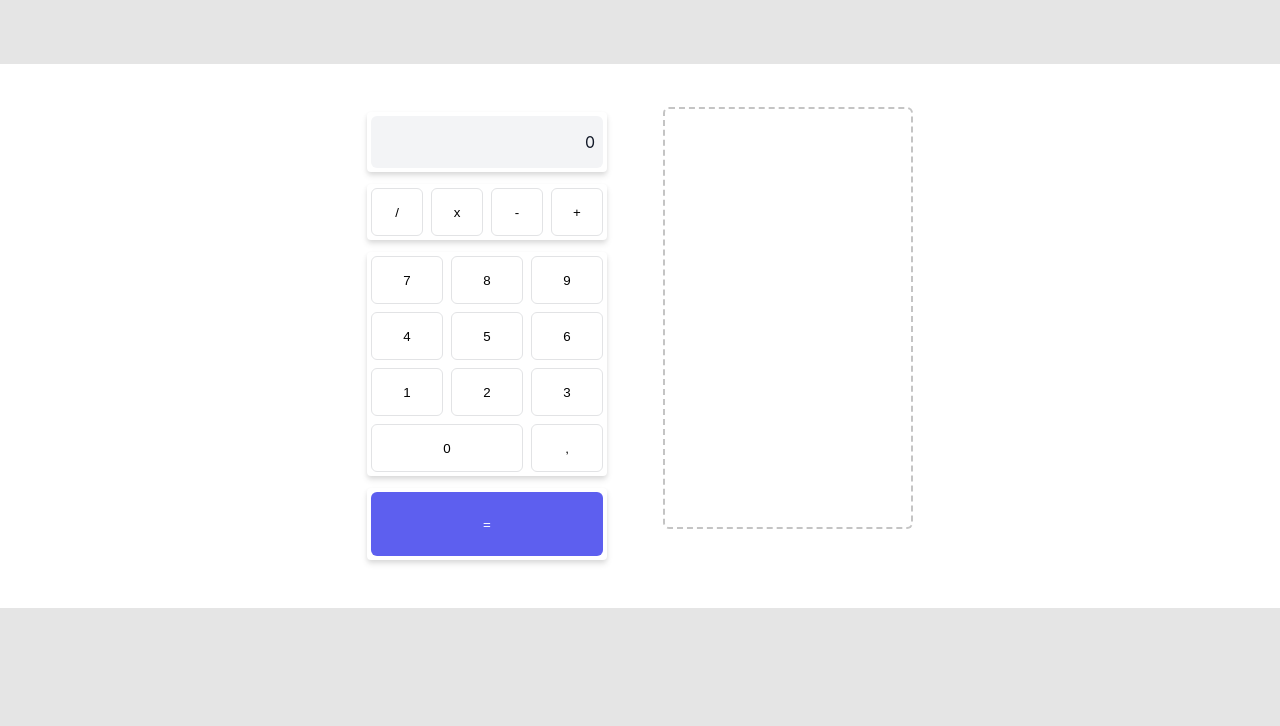
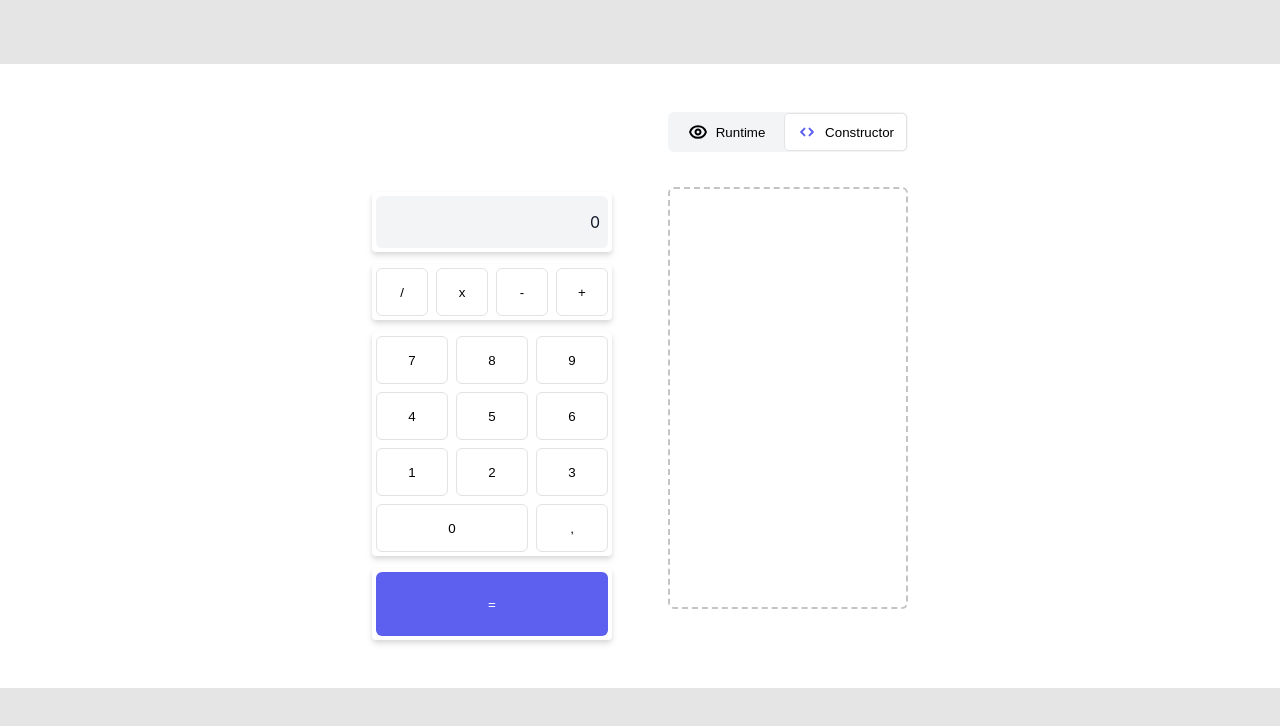
Before and after one commit to vatosarmat/dnd_calculator, a React (Create React App) app: page / in a window 1280 px wide. Shown: the top 726 px of the page. Built offline with nearby package versions, Linux system fonts and the light colour scheme.

Commit message:
Toggle button group

```diff
--- a/src/App.tsx
+++ b/src/App.tsx
@@ -1,3 +1,4 @@
+import { useState } from 'react'
 import { DndProvider } from 'react-dnd'
 import { HTML5Backend } from 'react-dnd-html5-backend'
 import { ThemeProvider } from 'styled-components'
@@ -7,32 +8,57 @@ import theme from './theme'
 import Canvas from 'components/ui-panes/Canvas'
 import Palette from 'components/ui-panes/Palette'
 import PreviewLayer from 'components/ui-panes/PreviewLayer'
+import ToggleButtonGroup from 'components/controls/ToggleButtonGroup'
+import { ReactComponent as EyeIcon } from 'components/icons/eye.svg'
+import { ReactComponent as AnglesIcon } from 'components/icons/angles.svg'
 import { StateProvider } from 'state'
+import { capitalize } from 'utils'
 
-const StyledBlock = styled.div`
-  display: flex;
-  gap: ${({ theme }) => theme.spacing(7)}px;
+const Grid = styled.div`
+  display: grid;
+  grid-template-columns: repeat(2, ${({ theme: { layout } }) => layout.block.width}px);
+  row-gap: ${({ theme }) => theme.spacing(5)}px;
+  column-gap: ${({ theme }) => theme.spacing(7)}px;
   justify-content: center;
+
+  & > *:nth-child(1) {
+    grid-column-start: 2;
+  }
 
   margin-top: ${({ theme }) => theme.spacing(8)}px;
   padding: ${({ theme }) => theme.spacing(6)}px;
   background-color: ${({ theme: { palette } }) => palette.gray.white};
-
-  & > * {
-    width: ${({ theme: { layout } }) => layout.block.width}px;
-  }
 `
 
+const appModeValues = ['constructor', 'runtime'] as const
+type AppMode = typeof appModeValues[number]
+
 function App() {
+  const [appMode, setAppMode] = useState<AppMode>('constructor')
   return (
     <StateProvider>
       <DndProvider backend={HTML5Backend}>
         <ThemeProvider theme={theme}>
-          <StyledBlock>
-            <PreviewLayer />
+          <Grid>
+            <ToggleButtonGroup
+              onChange={setAppMode}
+              value={appMode}
+              label={capitalize}
+              items={[
+                {
+                  icon: EyeIcon,
+                  value: 'runtime',
+                },
+                {
+                  icon: AnglesIcon,
+                  value: 'constructor',
+                },
+              ]}
+            />
             <Palette />
             <Canvas />
-          </StyledBlock>
+          </Grid>
+          <PreviewLayer />
         </ThemeProvider>
       </DndProvider>
     </StateProvider>
--- /dev/null
+++ b/src/components/controls/ToggleButtonGroup.tsx
@@ -0,0 +1,88 @@
+import { Key } from 'react'
+
+import styled, { css, useTheme } from 'styled-components'
+
+const Div = styled.div`
+  display: flex;
+  flex-direction: row;
+
+  padding: 1px;
+
+  border-radius: ${({ theme: { decoration } }) => decoration.buttonBorderRadius}px;
+  background-color: ${({ theme: { palette } }) => palette.gray.displayBg};
+`
+
+type ButtonProps = {
+  $checked?: boolean
+}
+
+const Button = styled.button<ButtonProps>`
+  display: flex;
+  flex-direction: row;
+  justify-content: center;
+  align-items: center;
+
+  width: 100%;
+
+  border-style: solid;
+  border-width: 1px;
+
+  ${({ theme, $checked }) =>
+    css`
+      gap: ${theme.spacing()}px;
+      padding: ${theme.spacing()}px ${theme.spacing(1.5)}px;
+
+      border-radius: ${theme.decoration.buttonBorderRadius - 1}px;
+
+      ${$checked
+        ? css`
+            border-color: ${theme.palette.gray.buttonBorder};
+            background-color: ${theme.palette.gray.white};
+          `
+        : css`
+            border-color: transparent;
+            background-color: transparent;
+          `}
+    `}
+`
+
+type Item<V> = {
+  icon?: React.FunctionComponent<
+    React.SVGProps<SVGSVGElement> & {
+      title?: string | undefined
+    }
+  >
+  label?: string
+  value: V
+}
+
+type ToggleButtonGroupProps<V extends Key> = {
+  items: Item<V>[]
+  onChange: (value: V) => void
+  value: V
+  label?: (value: V) => string
+}
+
+const ToggleButtonGroup = <V extends Key>({
+  items,
+  value: checkedValue,
+  onChange,
+  label: labelFunc,
+}: ToggleButtonGroupProps<V>) => {
+  const theme = useTheme()
+  return (
+    <Div>
+      {items.map(({ value, label, icon: Icon }) => {
+        const selectedValue = checkedValue === value
+        return (
+          <Button $checked={selectedValue} key={value} onClick={() => onChange(value)}>
+            {Icon && <Icon color={selectedValue ? theme.palette.primary : undefined} />}
+            {label ? label : labelFunc ? labelFunc(value) : value}
+          </Button>
+        )
+      })}
+    </Div>
+  )
+}
+
+export default ToggleButtonGroup
--- a/src/utils/index.ts
+++ b/src/utils/index.ts
@@ -8,3 +8,5 @@ export const styledTransient = <T extends object>(props: T): StyledTransient<T>
     ac[`$${k}`] = v
     return ac
   }, {} as StyledTransient<T>)
+
+export const capitalize = (str: string) => str[0].toLocaleUpperCase() + str.slice(1)
```
Also changed, not shown: src/components/icons/angles.svg (added), src/components/icons/eye.svg (added).
